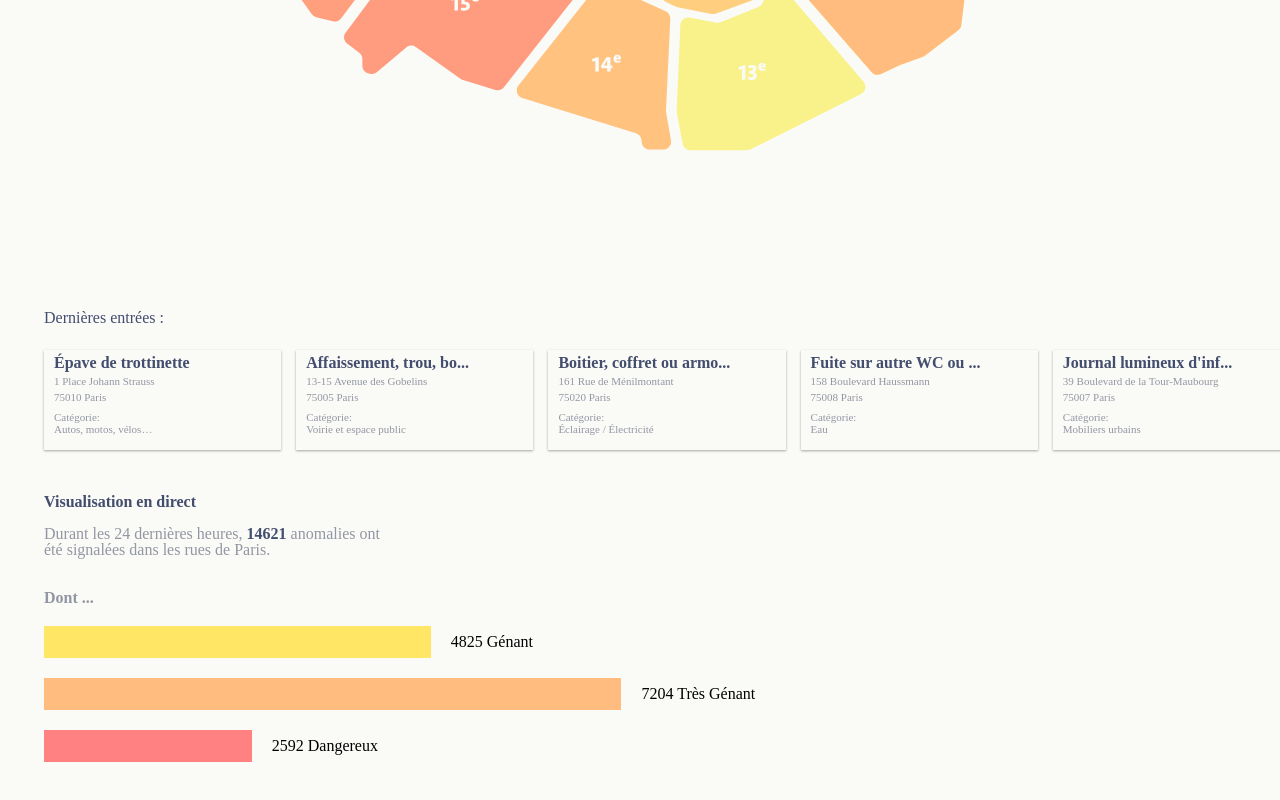
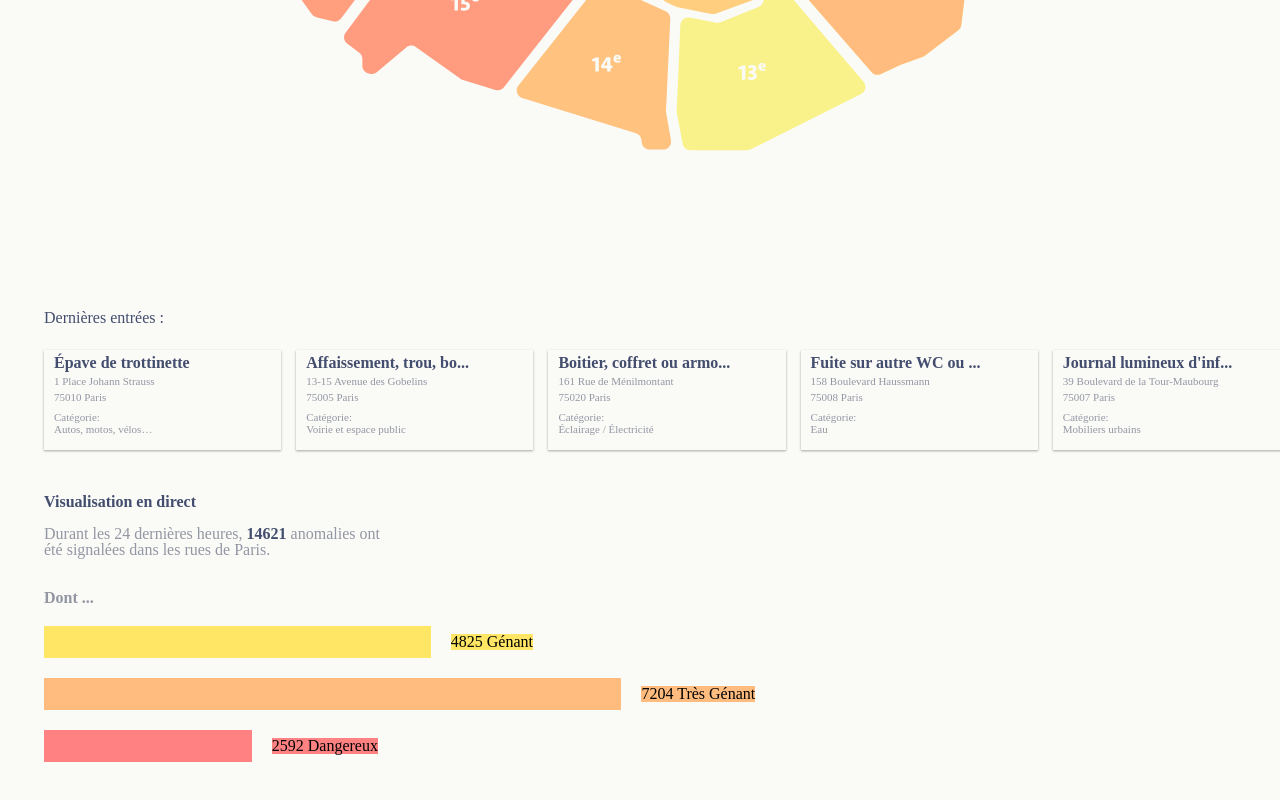
Before and after one commit to MaksymY/hetic-group14-smartcity, a React (Create React App) app: page / in a window 1280 px wide. Shown: the part 514-1314 px from the top of the page. Built offline with nearby package versions, Linux system fonts and the light colour scheme; a web font is replaced by a local one.

Commit message:
adding style

```diff
--- a/src/components/StatAnomalie.jsx
+++ b/src/components/StatAnomalie.jsx
@@ -64,9 +64,7 @@ export const StatAnomalie = () => {
     }
 
     const sizeAnomalie = (value) => {
-      let total = totalAnomalie();
-      let onePercent = total / 100;
-      return value / onePercent;
+      return ( value * 100 ) / totalAnomalie();
     }
 
   return (
@@ -85,7 +83,7 @@ export const StatAnomalie = () => {
                 key={index}
                 style={{ backgroundColor: colorAnomalie(value.status), width: `${sizeAnomalie(value.number)}%`}}
               ></AnomalieStat>
-              <p>
+              <p style={{background: colorAnomalie(value.status)}}>
                 {value.number} {value.status}
               </p>
             </Anomalie>
```
